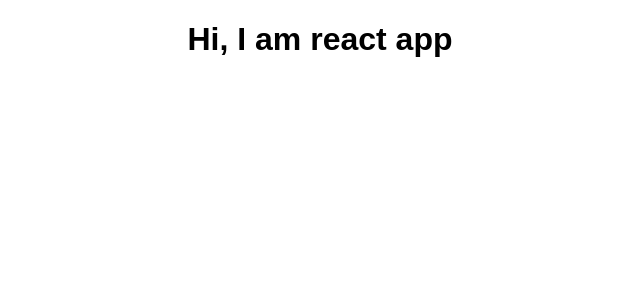
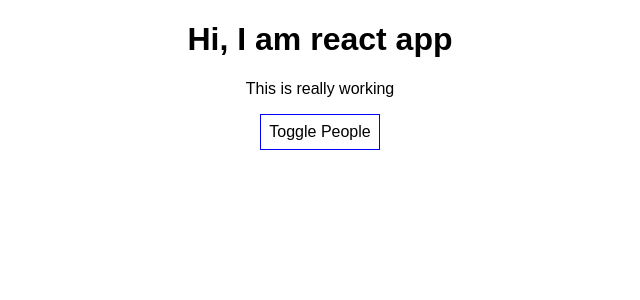
Before and after one commit to MichaelPeterJoyce/react-complete-guide, a React (Create React App) app: page / in a window 1280 px wide. Shown: the top 300 px of the page, without its empty margins (320-960 px from the left). Built offline with nearby package versions, Linux system fonts and the light colour scheme.

Commit message:
Working on tutorial of react application

```diff
--- a/package.json
+++ b/package.json
@@ -3,6 +3,7 @@
   "version": "0.1.0",
   "private": true,
   "dependencies": {
+    "@types/react": "^16.0.41",
     "react": "^16.2.0",
     "react-dom": "^16.2.0",
     "react-scripts": "1.1.1"
--- a/src/App.js
+++ b/src/App.js
@@ -1,11 +1,62 @@
-import React, { Component } from 'react';
+import React, {Component} from 'react';
 import './App.css';
+import Person from './Person/Person';
 
 class App extends Component {
+    state = {
+        persons: [
+            {name: 'Max', age: 12},
+            {name: 'Michael', age: 16},
+            {name: 'Sean', age: 19},
+        ],
+        showPersons: false
+    };
+    nameChangedHandler = () => {
+        const doesShow = this.state.showPersons;
+        this.setState({
+            showPersons: !doesShow
+        })
+    };
+
+    deletePersonHandler = (index) => {
+        const persons = this.state.persons;
+        persons.splice(index, 1);
+        this.setState({
+            persons: persons
+        })
+    };
+
     render() {
+        const style = {
+            backgroundColor: 'white',
+            font: 'inherit',
+            border: '1px solid blue',
+            padding: '8px',
+            cursor: 'pointer'
+        };
+
+        let persons = null;
+        if(this.state.showPersons){
+            persons = (
+                <div>
+                    {this.state.persons.map((person, index) => {
+                        return (
+                            <Person
+                                name={person.name}
+                                age={person.age}
+                                click={() => this.deletePersonHandler(index)}>
+                            </Person>
+                        )
+                    })}
+                </div>
+            );
+        }
         return (
             <div className="App">
                 <h1>Hi, I am react app</h1>
+                <p>This is really working</p>
+                <button style={style} onClick={this.nameChangedHandler}>Toggle People</button>
+                {persons}
             </div>
         );
     }
--- /dev/null
+++ b/src/Person/Person.css
@@ -0,0 +1,9 @@
+.Person{
+    width: 60%;
+    margin: auto;
+    margin-top: 16px;
+    border: 1px solid #eee;
+    box-shadow: 0 2px 3px #ccc;
+    padding: 16px;
+    text-align: center;
+}
--- /dev/null
+++ b/src/Person/Person.js
@@ -0,0 +1,12 @@
+import React from 'react';
+import './Person.css'
+const person = (props) => {
+    return (
+        <div className={"Person"}>
+            <p onClick={props.click}>Name: {props.name} and I am {props.age} year old!</p>
+            <p>{props.children}</p>
+            <input type="text" onChange={props.changed} value={props.name}/>
+        </div>
+    )
+};
+export default person;
```
Lines whose indentation alone changed are shown as unchanged.
